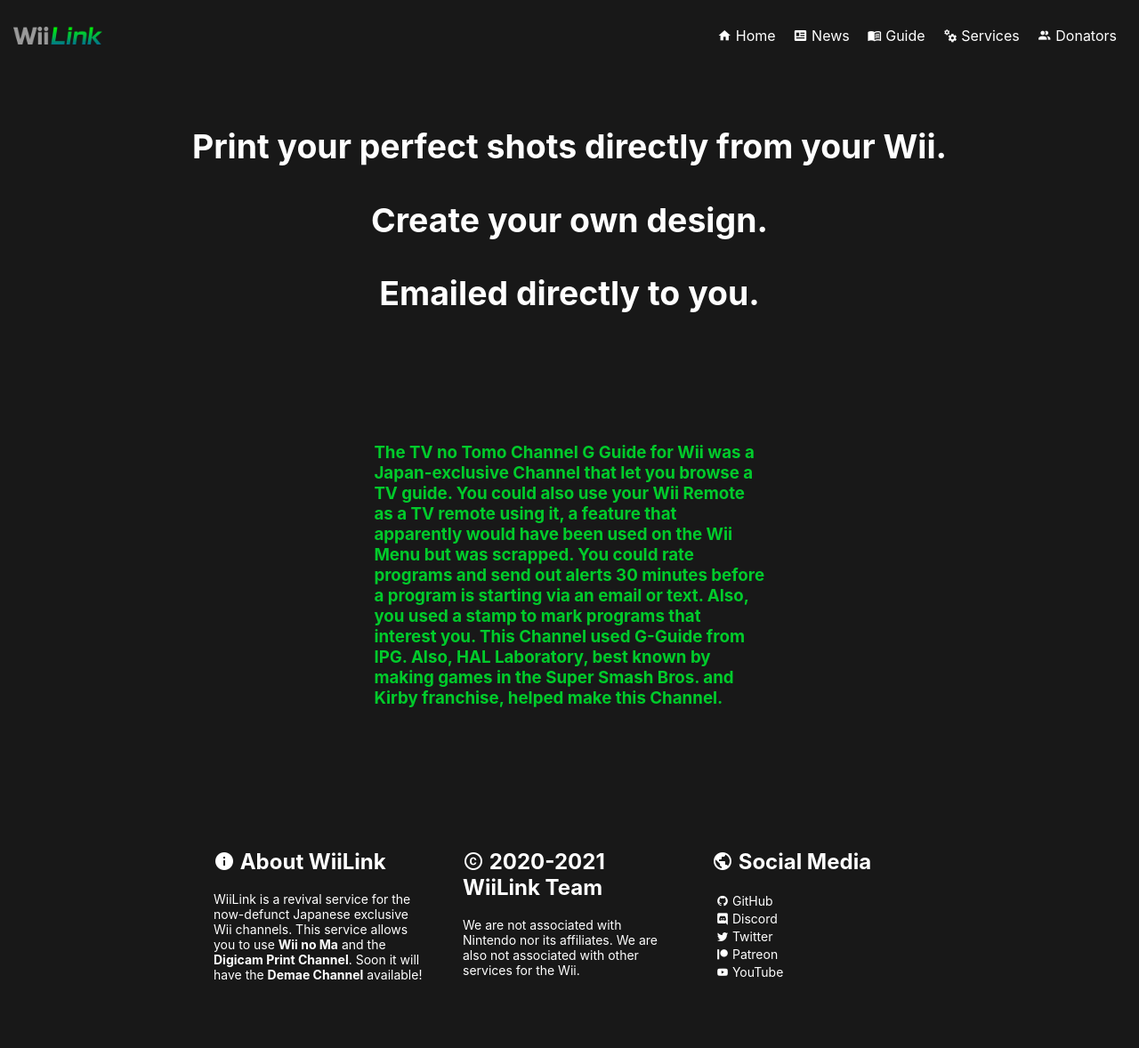
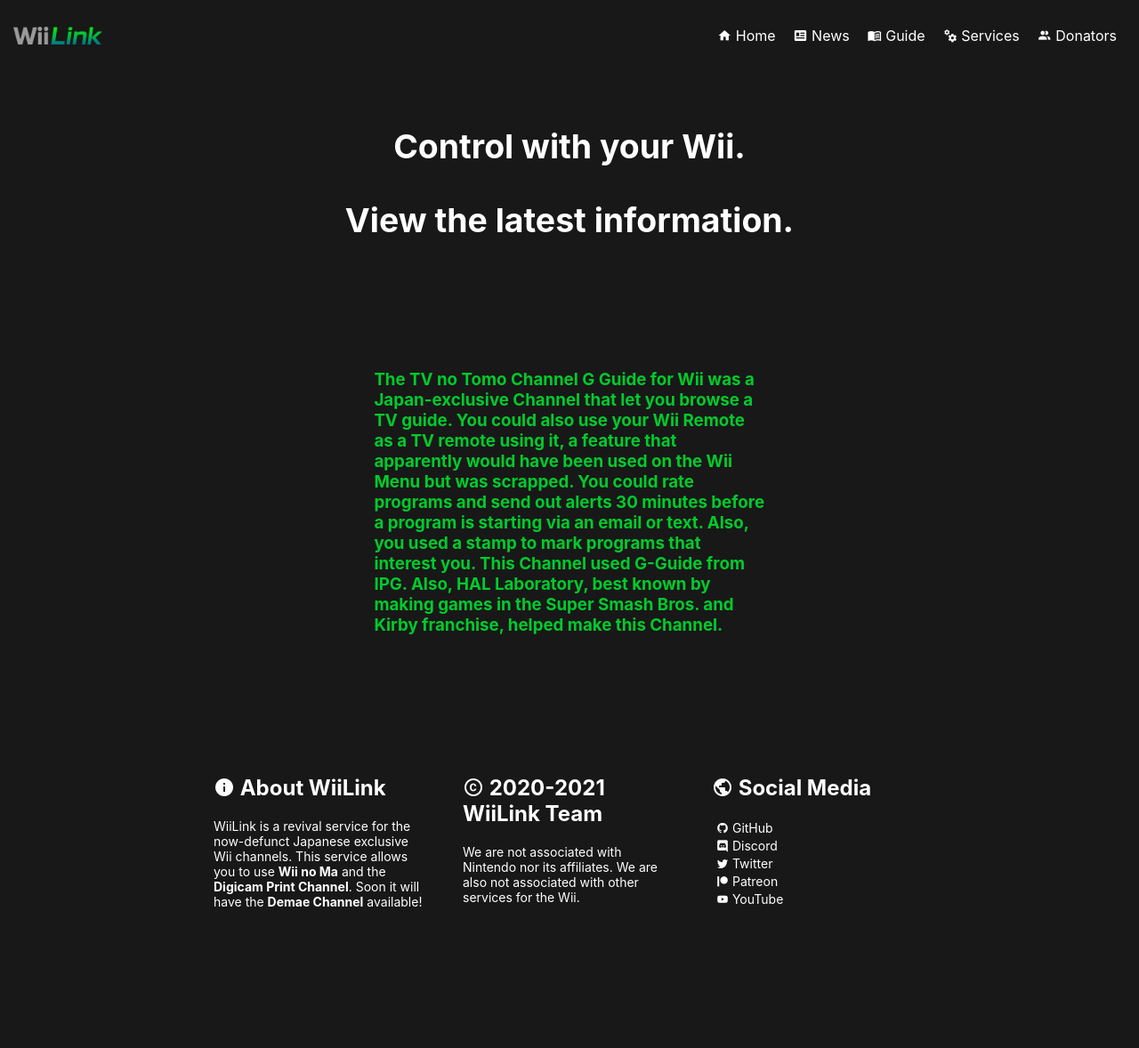
Before and after one commit to WiiLink24/WiiLink24.github.io, a Jekyll site: the page built from services/tv-helper.html, in a window 1280 px wide. Shown: the whole page at 89% size. Built offline with Jekyll 4.4.1, drawn with Linux system fonts in a browser that asks for light colours; after the commit the page ends 1096 px from its top, so only the background shows below that.

Commit message:
Fix typo in TV no tomo html document

```diff
--- a/services/tv-helper.html
+++ b/services/tv-helper.html
@@ -4,9 +4,8 @@
 ---
 
 <div class="header header-logo">
-  <h3>Print your perfect shots directly from your Wii.</h3>
-  <h3>Create your own design.</h3>
-  <h3>Emailed directly to you.</h3>
+  <h3>Control with your Wii.</h3>
+  <h3>View the latest information.</h3>
 </div>
 
 <div class="section">
```
